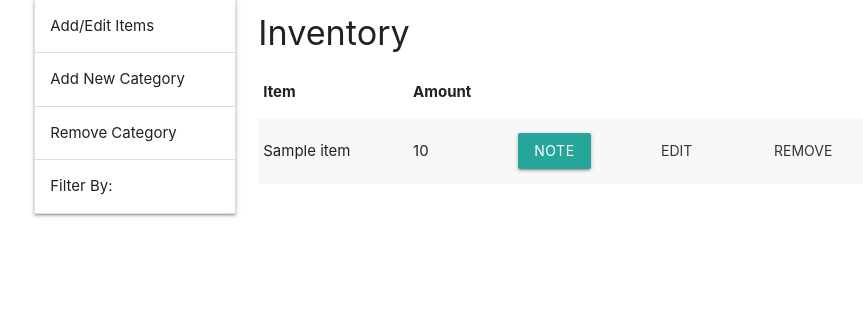
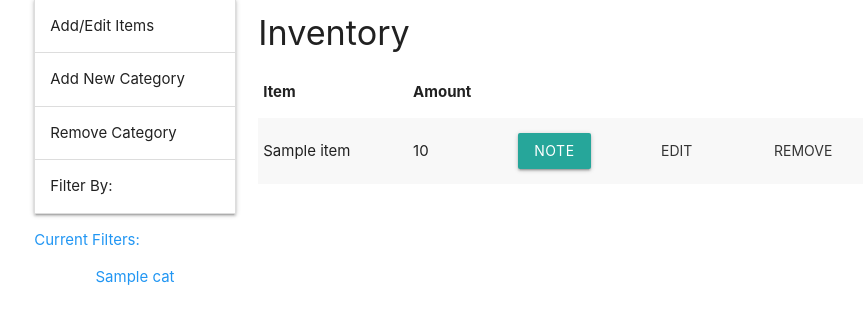
Before and after one commit to fionahtt/Covid-19-CMU-FOODPANTRY, a Flask app: template templates/staff_inventory.html in a window 1280 px wide. Shown: the part 244-568 px from the top of the page, without its empty margins (169-1032 px from the left). Run offline with Flask 2, Linux system fonts and the light colour scheme; the template is opened without the code that fills it: most values are stand-ins (such as "Sample title", 1, 10 or a date in 2020); some libraries are stand-ins or nearby versions.

Commit message:
Added a list showing current filters under the collapsible

```diff
--- a/flaskTest.py
+++ b/flaskTest.py
@@ -92,9 +92,9 @@ def goto_page(s):
     return render_template(s, auth=sd[0], user=sd[1])
 
 # TODO TODO temporary bandaid, will change later
-def goto_page_inventory(catList, values, editItemID):
+def goto_page_inventory(catList, values, editItemID, filters):
     sd = get_session_display()
-    return render_template("staff_inventory.html", catList=catList, values=values, editItemID=editItemID, auth=sd[0], user=sd[1])
+    return render_template("staff_inventory.html", catList=catList, values=values, editItemID=editItemID, filters=filters, auth=sd[0], user=sd[1])
 
 def goto_page_users(values):
     sd = get_session_display()
@@ -241,13 +241,21 @@ def inventory():
                     database.session.commit()
         #If user submits a form to filter inventory by categories
         elif "filterBy" in request.form:
-            catList = []
+            #catIDList is for the function, filterInventoryByCategory, catNameList is to display current filters under the collapsible
+            catIDList = []
+            catNameList = []
             for catID in request.form:
                 #filterBy is the submit button's name, so it's not a category
                 if catID != "filterBy":
-                    catList.append(int(catID))
-            inventoryList = sortInventoryByCategory(catList)
-            return goto_page_inventory(catList = Categories.query.all(), values = inventoryList, editItemID = "None")
+                    catIDList.append(int(catID))
+                    catObject = Categories.query.filter_by(id=catID).first()
+                    catName = catObject.name
+                    catNameList.append(catName)
+            print(catNameList)
+            if catIDList == []:
+                return goto_page_inventory(catList=Categories.query.all(), values=Items.query.order_by(Items.amount).all(), editItemID="None", filters=["None"])
+            inventoryList = sortInventoryByCategory(catIDList)
+            return goto_page_inventory(catList=Categories.query.all(), values=inventoryList, editItemID="None", filters=catNameList)
         #If a 'Remove' button in the table is clicked:
         elif "removeItemID" in request.form:
             #Remove item from database and commit changes
@@ -258,7 +266,7 @@ def inventory():
         elif "editItemID" in request.form:
             #Record the item id of the specific item to edit, return the template w/ this id as attribute for use in template
             editID = int(request.form["editItemID"])
-            return goto_page_inventory(catList = Categories.query.all(), values = Items.query.order_by(Items.amount).all(), editItemID = editID)
+            return goto_page_inventory(catList = Categories.query.all(), values = Items.query.order_by(Items.amount).all(), editItemID = editID, filters=["None"])
         #If changes within the table are saved:
         elif "editedItemID" in request.form:
             #Assign vars to newly inputted values, assign to that item in the database and save
@@ -269,7 +277,7 @@ def inventory():
             item.name = newName
             item.amount = newAmount
             database.session.commit()
-    return goto_page_inventory(catList = Categories.query.all(), values = Items.query.order_by(Items.amount).all(), editItemID = "None")
+    return goto_page_inventory(catList = Categories.query.all(), values = Items.query.order_by(Items.amount).all(), editItemID = "None", filters=["None"])
 
 
 if __name__ == "__main__":
--- a/templates/staff_inventory.html
+++ b/templates/staff_inventory.html
@@ -30,7 +30,7 @@
                             {% for cat in catList %}
                                 <p>
                                     <label>
-                                    <input type="checkbox" class="filled-in" name={{cat.id}} />
+                                    <input type="checkbox" class="filled-in" name="{{cat.id}}" />
                                     <span>{{cat.name}}</span>
                                     </label>
                                 </p>
@@ -65,7 +65,7 @@
                             {% for cat in catList %}
                                 <p>
                                     <label>
-                                    <input type="checkbox" class="filled-in" name={{cat.id}} />
+                                    <input type="checkbox" class="filled-in" name="{{cat.id}}" />
                                     <span>{{cat.name}}</span>
                                     </label>
                                 </p>
@@ -81,7 +81,7 @@
                             {% for cat in catList %}
                                 <p>
                                     <label>
-                                    <input type="checkbox" class="filled-in" name={{cat.id}} />
+                                    <input type="checkbox" class="filled-in" name="{{cat.id}}" />
                                     <span>{{cat.name}}</span>
                                     </label>
                                 </p>
@@ -90,8 +90,13 @@
                         </form>
                     </span></div>
                 </li>
-            </ul><br>
-
+            </ul>
+            <h7 class="blue-text">Current Filters:</h7>
+            <ul class="blue-text">
+                {% for cat in filters %}
+                    <li class="center-align">{{cat}}</li>
+                {% endfor %}
+            </ul>
         </div>
 
         <!-- INVENTORY TABLE -->
@@ -114,13 +119,13 @@
                             <tr id="scrollTo">
                                 <form action="#" method="post">
                                     <td>
-                                        <input type="text" name="newName" placeholder={{item.name}} required>
+                                        <input type="text" name="newName" value="{{item.name}}" required>
                                     </td>
                                     <td>
-                                        <input type="number" name="newAmount" placeholder={{item.amount}} min="0" required>
+                                        <input type="number" name="newAmount" value="{{item.amount}}" min="0" required>
                                     </td>
                                     <td>
-                                        <button type="submit" class="waves-effect waves-light btn-small" formmethod="post" formaction="#" name="editedItemID" value={{item.id}}>Save</button>
+                                        <button type="submit" class="waves-effect waves-light btn-small" formmethod="post" formaction="#" name="editedItemID" value="{{item.id}}">Save</button>
                                     </td>
                                 </form>
                             </tr>
@@ -148,12 +153,12 @@
                                     </td>
                                     <td>
                                         <form action="#" method="post">
-                                            <button type="submit" class="waves-effect waves-teal btn-flat" formmethod="post" formaction="#" name="editItemID" value={{item.id}}>Edit</button>
+                                            <button type="submit" class="waves-effect waves-teal btn-flat" formmethod="post" formaction="#" name="editItemID" value="{{item.id}}">Edit</button>
                                         </form>
                                     </td>
                                     <td>
                                         <form action="#" method="post">
-                                            <button type="submit" class="waves-effect waves-teal btn-flat" formmethod="post" formaction="#" name="removeItemID" value={{item.id}}>Remove</button>
+                                            <button type="submit" class="waves-effect waves-teal btn-flat" formmethod="post" formaction="#" name="removeItemID" value="{{item.id}}">Remove</button>
                                         </form>
                                     </td>
                                 </tr>
@@ -179,12 +184,12 @@
                                     </td>
                                     <td>
                                         <form action="#" method="post">
-                                            <button type="submit" class="waves-effect waves-teal btn-flat" formmethod="post" formaction="#" name="editItemID" value={{item.id}}>Edit</button>
+                                            <button type="submit" class="waves-effect waves-teal btn-flat" formmethod="post" formaction="#" name="editItemID" value="{{item.id}}">Edit</button>
                                         </form>
                                     </td>
                                     <td>
                                         <form action="#" method="post">
-                                            <button type="submit" class="waves-effect waves-teal btn-flat" formmethod="post" formaction="#" name="removeItemID" value={{item.id}}>Remove</button>
+                                            <button type="submit" class="waves-effect waves-teal btn-flat" formmethod="post" formaction="#" name="removeItemID" value="{{item.id}}">Remove</button>
                                         </form>
                                     </td>
                                 </tr>
```
Also changed, not shown: default.sqlite3.
